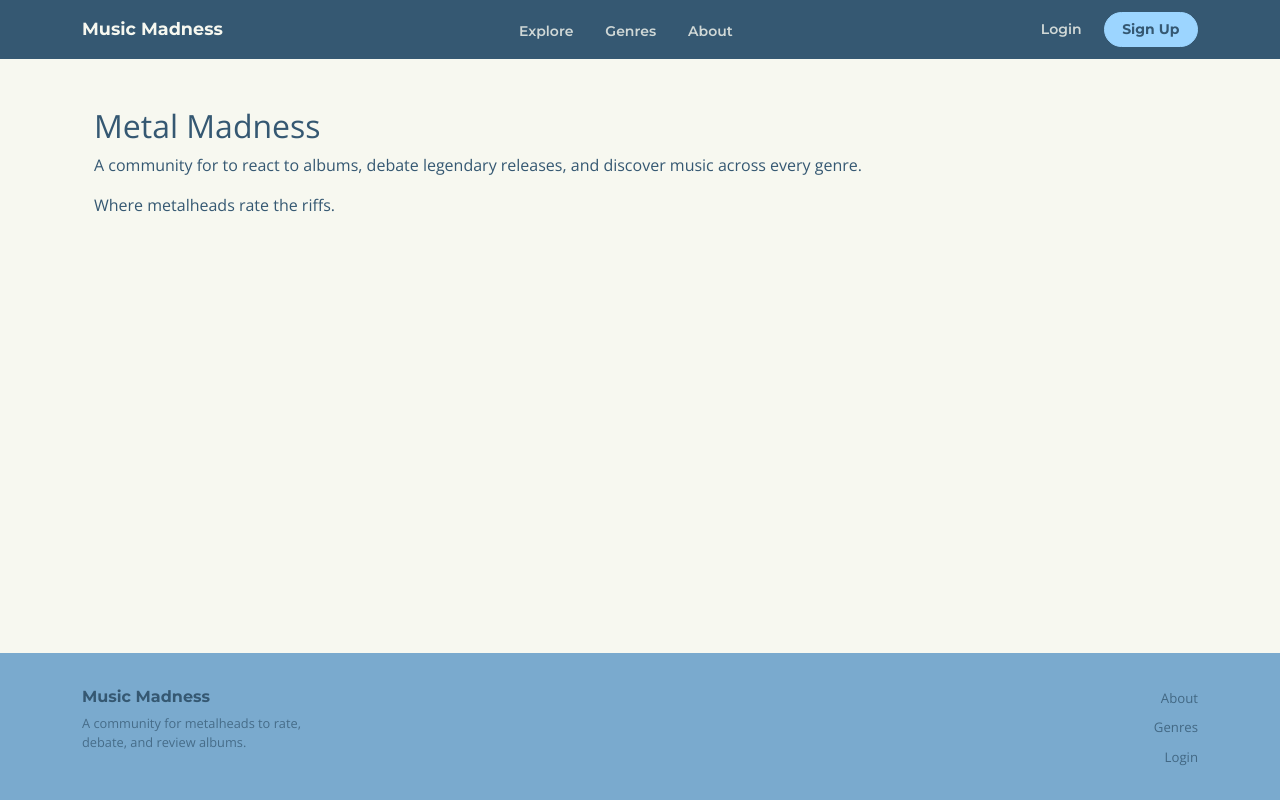
After one commit to Ash-39284/music-madness, a Django app: page /about/ in a window 1280 px wide. The commit adds this page. Run offline with Django 4.2, Linux system fonts and the light colour scheme.

Commit message:
Add about.html and add links to base.html

```diff
--- /dev/null
+++ b/albums/templates/albums/about.html
@@ -0,0 +1,21 @@
+{% extends "base.html" %}
+
+{% block title %}About | Music Madness{% endblock %}
+
+{% block content %}
+<section class="container py-5">
+
+<!-- About HERO -->
+    <div id="about-hero" class="container">
+        <div class="row">
+            <h2>Metal Madness</h2>
+            <p>A community for to react to albums, debate legendary releases, and discover music across every genre.</p>
+            <p>Where metalheads rate the riffs.</p>
+        </div>
+    </div>
+
+
+
+
+</section>
+{% endblock %}
--- a/albums/templates/albums/home.html
+++ b/albums/templates/albums/home.html
@@ -12,7 +12,7 @@
     <p class="hero-card__sub">Discover brutal albums, debate the best releases, and leave your mark on the metal community.</p>
     <div class="hero-card__actions mt-4">
       <a href="#" class="btn btn-hero">Join the pit</a>
-      <a href="#"                          class="btn btn-hero btn-hero--outline">Explore Albums</a>
+      <a href="#" class="btn btn-hero btn-hero--outline">Explore Albums</a>
     </div>
   </div>
 </section>
--- a/albums/views.py
+++ b/albums/views.py
@@ -3,3 +3,6 @@ from django.shortcuts import render
 # Create your views here.
 def home_view(request):
     return render(request, 'albums/home.html')
+
+def about_view(request):
+    return render(request, 'albums/about.html')
--- a/music_madness/urls.py
+++ b/music_madness/urls.py
@@ -19,6 +19,7 @@ from django.urls import path, include
 from django.conf import settings
 from django.conf.urls.static import static
 from albums.views import home_view
+from albums.views import about_view
 
 
 # from accounts import views as index_views
@@ -26,7 +27,8 @@ from albums.views import home_view
 
 urlpatterns = [
     path('admin/', admin.site.urls),
-    path('', home_view, name='home')
+    path('', home_view, name='home'),
+    path('about/', about_view, name='about')
 ]
 
 urlpatterns += static(settings.STATIC_URL, document_root=settings.STATIC_ROOT)
--- a/templates/base.html
+++ b/templates/base.html
@@ -1,5 +1,6 @@
 {% load static %}
 {% url home as home_url %}
+{% url about as about_url %}
 <!DOCTYPE html>
 <html lang="en">
 <head>
@@ -28,7 +29,7 @@
                 <ul class="nav__links">
                     <li><a href="#">Explore</a></li>
                     <li><a href="#">Genres</a></li>
-                    <li><a href="#">About</a></li>
+                    <li><a href="{% url 'about' %}">About</a></li>
                 </ul>
 
                 <div class="nav__actions">
```
